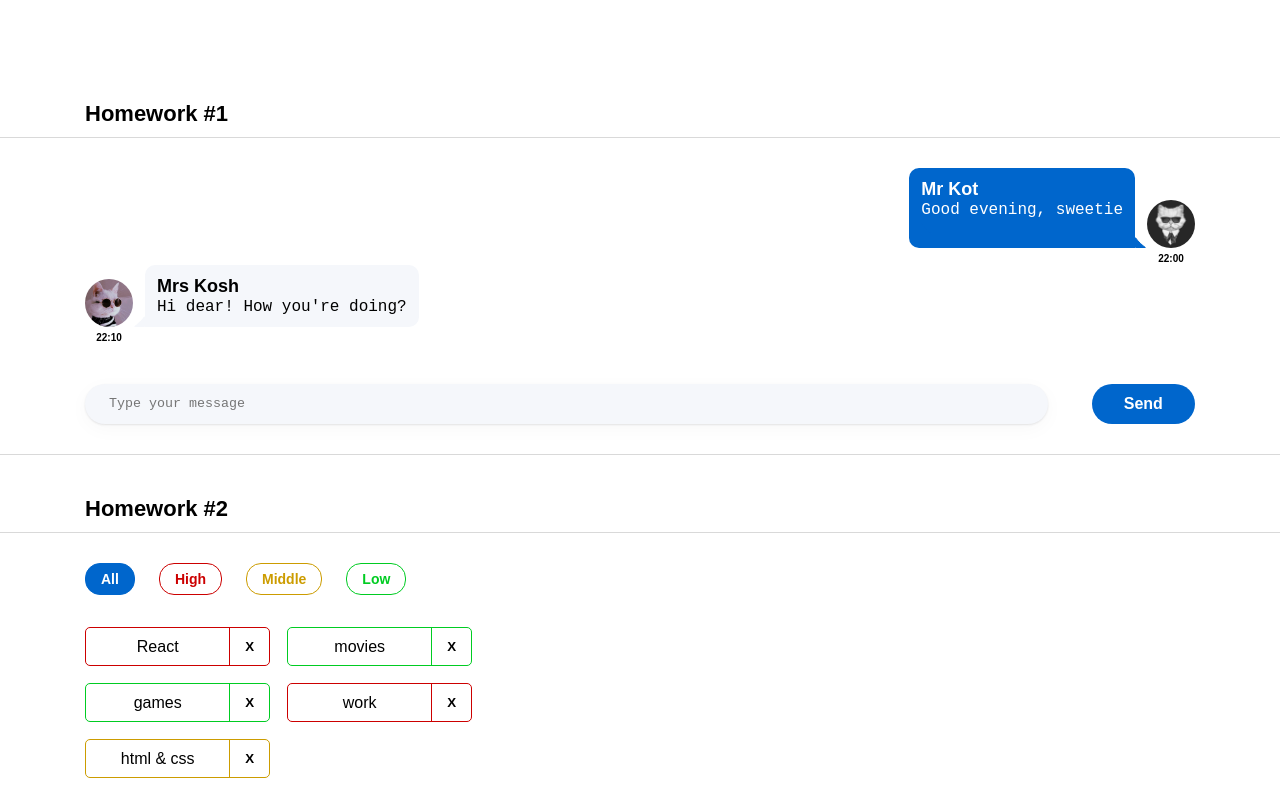
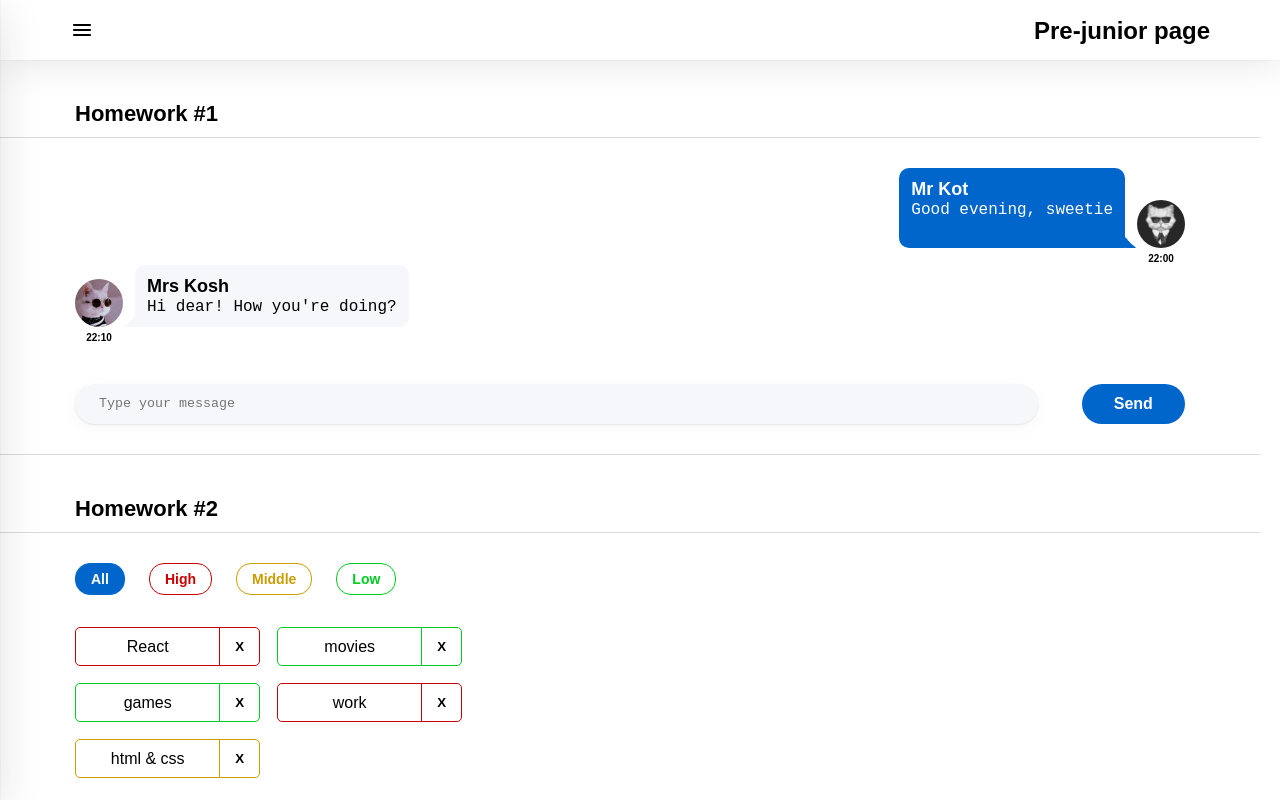
Before and after one commit to MorozovaAN/tasks-with-autotests, a React (Create React App) app: page /#/pre-junior in a window 1280 px wide. Shown: the top 800 px of the page. Built offline with nearby package versions, Linux system fonts and the light colour scheme.

Commit message:
feat: add hw05 solution

```diff
--- a/src/index.css
+++ b/src/index.css
@@ -15,6 +15,8 @@ body {
   -webkit-font-smoothing: antialiased;
   -moz-osx-font-smoothing: grayscale;
   box-sizing: border-box;
+  position: relative;
+  padding: 0 calc(20px - (100vw - 100%)) 0 0;
 }
 
 code {
--- a/src/s1-main/App.module.css
+++ b/src/s1-main/App.module.css
@@ -1,8 +1,7 @@
 .App {
   --header_height: 60px;
-  margin: 100px 0;
+  padding: 100px 0;
 }
-
 .hw {
   max-width: 1140px;
   margin: 0 auto;
--- a/src/s1-main/App.tsx
+++ b/src/s1-main/App.tsx
@@ -1,21 +1,11 @@
 import React from "react";
 import s from "./App.module.css";
-import HW1 from "../s2-homeworks/hw01/HW1";
-import HW2 from "../s2-homeworks/hw02/HW2";
-import HW3 from "../s2-homeworks/hw03/HW3";
-import HW4 from "../s2-homeworks/hw04/HW4";
+import HW5 from "../s2-homeworks/hw05/HW5";
 
 function App() {
   return (
     <div className={s.App}>
-      {/*раскомментировать по ходу выполнения*/}
-      <HW1 />
-      <HW2 />
-      <HW3 />
-      <HW4 />
-
-      {/*при выполнении дз 5 и более - закомментировать здесь дз 1-4, так как они есть внутри дз 5*/}
-      {/*<HW5/>*/}
+      <HW5 />
     </div>
   );
 }
--- a/src/s2-homeworks/hw05/Pages.tsx
+++ b/src/s2-homeworks/hw05/Pages.tsx
@@ -1,35 +1,30 @@
-import React from 'react'
-import { Routes, Route, Navigate } from 'react-router-dom'
-import Error404 from './pages/Error404'
-import PreJunior from './pages/PreJunior'
-import Junior from './pages/Junior'
-import JuniorPlus from './pages/JuniorPlus'
+import React from "react";
+import { Routes, Route, Navigate } from "react-router-dom";
+import Error404 from "./pages/Error404";
+import PreJunior from "./pages/PreJunior";
+import Junior from "./pages/Junior";
+import JuniorPlus from "./pages/JuniorPlus";
 
 export const PATH = {
-    PRE_JUNIOR: '/pre-junior',
-    JUNIOR: '/junior',
-    JUNIOR_PLUS: '/junior-plus',
-}
+  PRE_JUNIOR: "/pre-junior",
+  JUNIOR: "/junior",
+  JUNIOR_PLUS: "/junior-plus",
+};
 
 function Pages() {
   return (
     <div>
-            {/*Routes выбирает первый подходящий роут*/}
       <Routes>
-                {/*роутинг будут писать студенты*/}
-                {/*в начале мы попадаем на страницу '/' и переходим сразу на страницу /pre-junior*/}
-                {/*<Route ...*/}
+        <Route path="/" element={<Navigate to={PATH.PRE_JUNIOR} />} />
 
-                {/*роуты для /pre-junior, /junior, /junior-plus*/}
-                {/*<Route ...*/}
-                {/*<Route ...*/}
-                {/*<Route ...*/}
+        <Route path={PATH.PRE_JUNIOR} element={<PreJunior />} />
+        <Route path={PATH.JUNIOR} element={<Junior />} />
+        <Route path={PATH.JUNIOR_PLUS} element={<JuniorPlus />} />
 
-                {/*роут для несуществующей страницы должен отрисовать <Error404 />*/}
-                {/*<Route ...*/}
+        <Route path={"/*"} element={<Error404 />} />
       </Routes>
     </div>
-    )
+  );
 }
 
-export default Pages
+export default Pages;
--- a/src/s2-homeworks/hw05/header/Header.module.css
+++ b/src/s2-homeworks/hw05/header/Header.module.css
@@ -1,8 +1,25 @@
 .burgerMenuIcon {
+  cursor: pointer;
 }
 
+.wrapper {
+}
 .header {
+  position: fixed;
+  z-index: 2;
+  top: 0;
+  width: 100%;
+  height: 60px;
+  background: #ffffff;
+  box-shadow: 0 0 40px rgba(29, 33, 38, 0.13), 0 0 2px rgba(29, 33, 38, 0.1);
+  display: flex;
+  justify-content: space-between;
+  align-items: center;
+  padding: 0 calc(70px - (100vw - 100%)) 0 70px;
 }
-
 .header h1 {
+  font-weight: 600;
+  font-size: 24px;
+  line-height: 29px;
+  color: #000000;
 }
--- a/src/s2-homeworks/hw05/header/Header.tsx
+++ b/src/s2-homeworks/hw05/header/Header.tsx
@@ -1,38 +1,37 @@
-import React, {FC} from 'react'
-import burgerIcon from './burger.svg'
-import s from './Header.module.css'
-import {useLocation} from 'react-router-dom'
-import {PATH} from '../Pages'
+import React, { FC } from "react";
+import burgerIcon from "./burger.svg";
+import s from "./Header.module.css";
+import { useLocation } from "react-router-dom";
+import { PATH } from "../Pages";
 
 type PropsType = {
-    handleOpen: () => void
-}
+  handleOpen: () => void;
+};
 
-export const Header: FC<PropsType> = ({handleOpen}) => {
-    // hw5-menu изначально отсутствует, при нажатии на бургер - появляется, при повторном нажатии исчезает
-    const location = useLocation()
-    const currentPath = location.pathname
+export const Header: FC<PropsType> = ({ handleOpen }) => {
+  const location = useLocation();
+  const currentPath = location.pathname;
 
   const pageName =
     currentPath === PATH.PRE_JUNIOR
-            ? 'Pre-junior'
+      ? "Pre-junior page"
       : currentPath === PATH.JUNIOR
-                ? 'Junior'
+      ? "Junior page"
       : currentPath === PATH.JUNIOR_PLUS
-                    ? 'Junior Plus'
-                    : 'Error'
+      ? "Junior Plus page"
+      : "Error";
   return (
     <>
-            <div id={'hw5-header'} className={s.header}>
+      <div id={"hw5-header"} className={s.header}>
         <img
           src={burgerIcon}
-                    id={'hw5-burger-menu'}
+          id={"hw5-burger-menu"}
           className={s.burgerMenuIcon}
           onClick={handleOpen}
-                    alt={'open menu'}
+          alt={"open menu"}
         />
         <h1>{pageName}</h1>
       </div>
     </>
-    )
-}
+  );
+};
--- a/src/s2-homeworks/hw05/pages/Error404.module.css
+++ b/src/s2-homeworks/hw05/pages/Error404.module.css
@@ -1,11 +1,11 @@
 .error404 {
-    width: 451px;
-    height: 100%;
+  width: 451px;
+  height: 100%;
 }
 
 .wrapper {
-    align-items: center;
-    display: flex;
-    height: calc(100vh - var(--header_height));
-    justify-content: center;
+  align-items: center;
+  display: flex;
+  height: calc(100vh - var(--header_height) - 200px);
+  justify-content: center;
 }
--- a/src/s2-homeworks/hw05/sidebar/Sidebar.module.css
+++ b/src/s2-homeworks/hw05/sidebar/Sidebar.module.css
@@ -1,24 +1,67 @@
 .sidebar {
+  width: 317px;
+  height: 100%;
+  overflow: auto;
+  position: fixed;
+  background: #fff;
+  box-shadow: 0 10px 40px rgba(29, 33, 38, 0.13),
+    0 1px 2px rgba(29, 33, 38, 0.1);
+  z-index: 6;
+  padding: 16px 24px;
+  left: -317px;
+  top: 0;
+  display: flex;
+  flex-direction: column;
+  transition: all 0.3s linear;
 }
 
 .sidebar.open {
+  left: 0;
+  transition: all 0.3s linear;
 }
 
 .background {
+  position: fixed;
+  background: black;
+  opacity: 0.3;
+  top: 0;
+  z-index: 5;
+  width: 100%;
+  height: 100%;
 }
 
 .nav {
+  display: flex;
+  flex-direction: column;
+  row-gap: 45px;
+  margin-left: 46px;
+  margin-top: 24px;
 }
 
 .nav a {
+  font-weight: 600;
+  font-size: 22px;
+  line-height: 27px;
+  color: #000000;
+  text-decoration-line: none;
 }
 
 .nav a:hover {
+  color: #58acff;
+  transition: all 0.2s ease;
 }
 
 .nav a.active {
+  text-decoration-line: underline;
+  color: #0059b2;
 }
 .close {
+  width: 24px;
+  height: 24px;
+  background: transparent;
+  border: none;
+  align-self: end;
+  cursor: pointer;
 }
 
 .close img {
--- a/src/s2-homeworks/hw05/sidebar/Sidebar.tsx
+++ b/src/s2-homeworks/hw05/sidebar/Sidebar.tsx
@@ -1,58 +1,56 @@
-import React, {FC} from 'react'
-import {NavLink} from 'react-router-dom'
-import s from './Sidebar.module.css'
-import {PATH} from '../Pages'
-import closeIcon from './closeOutline.svg'
+import React, { FC } from "react";
+import { NavLink } from "react-router-dom";
+import s from "./Sidebar.module.css";
+import { PATH } from "../Pages";
+import closeIcon from "./closeOutline.svg";
 
 type PropsType = {
-    open: boolean
-    handleClose: () => void
-}
+  open: boolean;
+  handleClose: () => void;
+};
 
-export const Sidebar: FC<PropsType> = ({open, handleClose}) => {
-    const sidebarClass = s.sidebar
-        + (open ? ' ' + s.open : '')
+export const Sidebar: FC<PropsType> = ({ open, handleClose }) => {
+  const sidebarClass = s.sidebar + (open ? " " + s.open : "");
+
+  const isActiveClass = ({ isActive }: { isActive: boolean }) =>
+    `${isActive ? s.active : ""}`;
+
   return (
     <>
-            {/*затемнение справа от открытого меню*/}
-            {open && <div className={s.background} onClick={handleClose}/>}
+      {open && <div className={s.background} onClick={handleClose} />}
 
       <aside className={sidebarClass}>
         <button className={s.close} onClick={handleClose}>
-                    <img
-                        src={closeIcon}
-                        alt="close sidebar"
-                        id={'hw5-menu-close'}
-                    />
+          <img src={closeIcon} alt="close sidebar" id={"hw5-menu-close"} />
         </button>
 
-                <nav id={'hw5-menu'} className={s.nav}>
+        <nav id={"hw5-menu"} className={s.nav}>
           <NavLink
-                        id={'hw5-pre-junior-link'}
+            id={"hw5-pre-junior-link"}
             to={PATH.PRE_JUNIOR}
             onClick={handleClose}
-                        // className={...} // делает студент
+            className={isActiveClass}
           >
             Pre-junior
           </NavLink>
           <NavLink
-                        id={'hw5-junior-link'}
+            id={"hw5-junior-link"}
             to={PATH.JUNIOR}
             onClick={handleClose}
-                        // className={...} // делает студент
+            className={isActiveClass}
           >
             Junior
           </NavLink>
           <NavLink
-                        id={'hw5-junior-plus-link'}
+            id={"hw5-junior-plus-link"}
             to={PATH.JUNIOR_PLUS}
             onClick={handleClose}
-                        // className={...} // делает студент
+            className={isActiveClass}
           >
             Junior Plus
           </NavLink>
         </nav>
       </aside>
     </>
-    )
-}
+  );
+};
```
Also changed, not shown: src/s2-homeworks/hw05/HW5.tsx (+6 -13 lines). Lines whose indentation alone changed are shown as unchanged.
